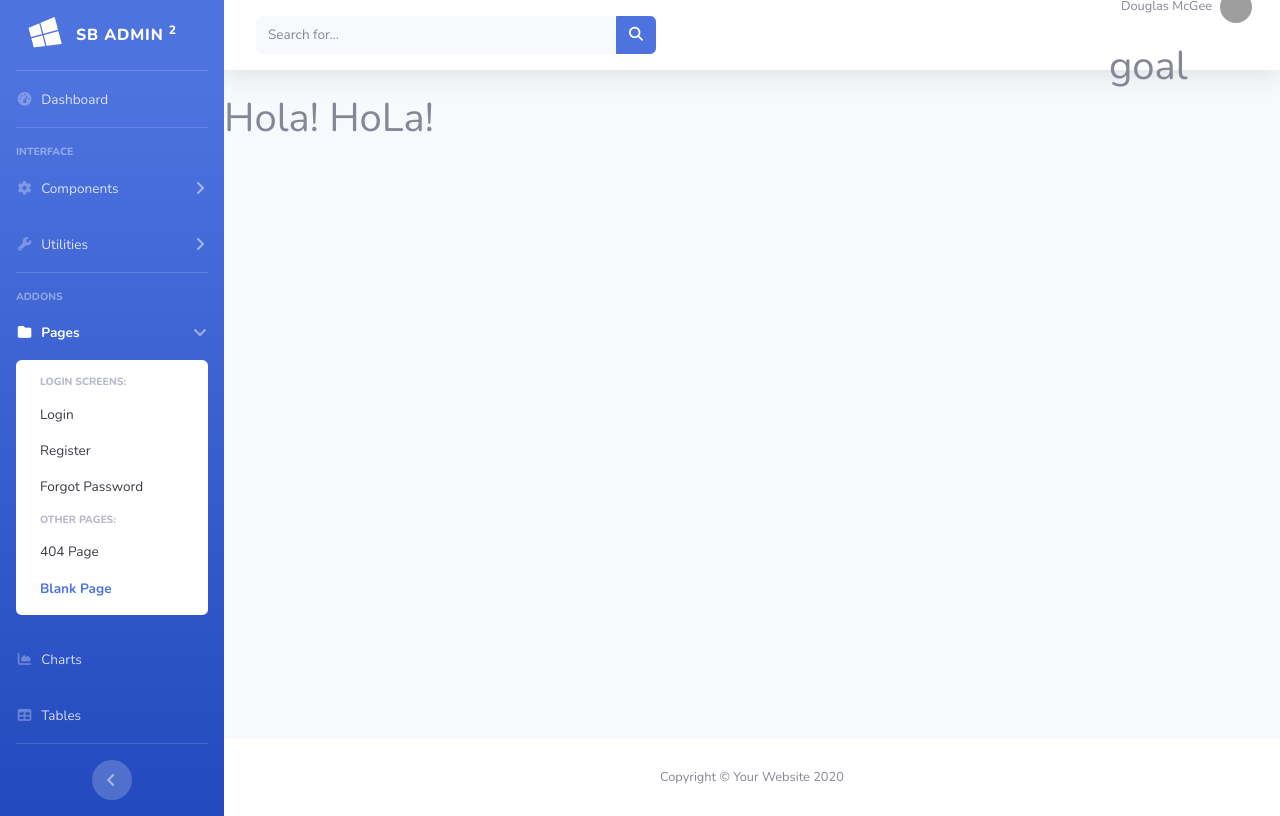
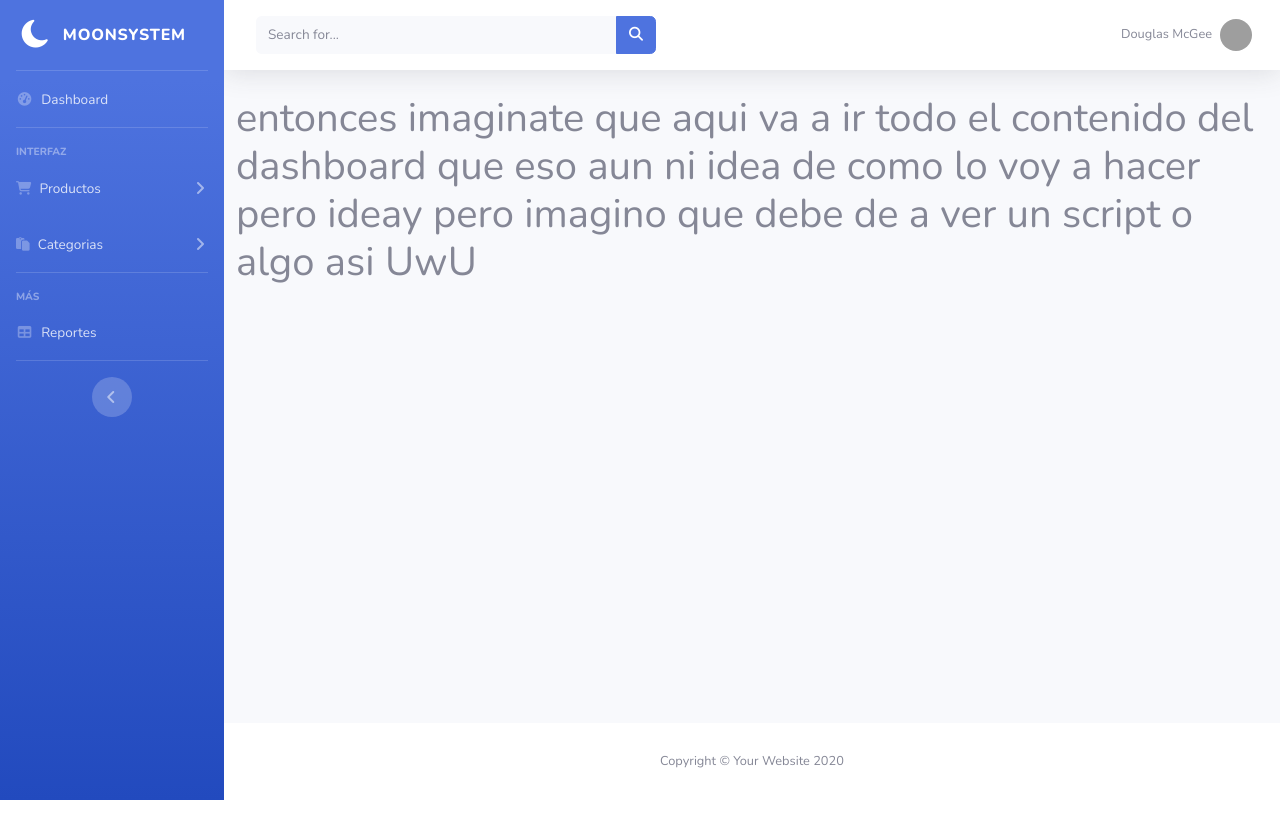
Before and after one commit to KodyStudio/proyecto, a Flask app: page / in a window 1280 px wide. Run offline with Flask 2, Linux system fonts and the light colour scheme; some libraries are stand-ins or nearby versions; grey boxes are pictures that could not be loaded.

Commit message:
se trabajo la plantilla base

```diff
--- /dev/null
+++ b/app-flask/recursos/static/js/sb-admin-2.min.js
@@ -0,0 +1,7 @@
+/*!
+ * Start Bootstrap - SB Admin 2 v4.1.3 (https://startbootstrap.com/theme/sb-admin-2)
+ * Copyright 2013-2021 Start Bootstrap
+ * Licensed under MIT (https://github.com/StartBootstrap/startbootstrap-sb-admin-2/blob/master/LICENSE)
+ */
+
+!function(l){"use strict";l("#sidebarToggle, #sidebarToggleTop").on("click",function(e){l("body").toggleClass("sidebar-toggled"),l(".sidebar").toggleClass("toggled"),l(".sidebar").hasClass("toggled")&&l(".sidebar .collapse").collapse("hide")}),l(window).resize(function(){l(window).width()<768&&l(".sidebar .collapse").collapse("hide"),l(window).width()<480&&!l(".sidebar").hasClass("toggled")&&(l("body").addClass("sidebar-toggled"),l(".sidebar").addClass("toggled"),l(".sidebar .collapse").collapse("hide"))}),l("body.fixed-nav .sidebar").on("mousewheel DOMMouseScroll wheel",function(e){var o;768<l(window).width()&&(o=(o=e.originalEvent).wheelDelta||-o.detail,this.scrollTop+=30*(o<0?1:-1),e.preventDefault())}),l(document).on("scroll",function(){100<l(this).scrollTop()?l(".scroll-to-top").fadeIn():l(".scroll-to-top").fadeOut()}),l(document).on("click","a.scroll-to-top",function(e){var o=l(this);l("html, body").stop().animate({scrollTop:l(o.attr("href")).offset().top},1e3,"easeInOutExpo"),e.preventDefault()})}(jQuery);
--- a/app-flask/recursos/templates/base.html
+++ b/app-flask/recursos/templates/base.html
@@ -31,9 +31,9 @@
             <!-- Sidebar - Brand -->
             <a class="sidebar-brand d-flex align-items-center justify-content-center" href="index.html">
                 <div class="sidebar-brand-icon rotate-n-15">
-                    <i class="fab fa-windows"></i>
+                    <i class="fas fa-moon"></i>
                 </div>
-                <div class="sidebar-brand-text mx-3">SB Admin <sup>2</sup></div>
+                <div class="sidebar-brand-text mx-3">MoonSystem</div>
             </a>
 
             <!-- Divider -->
@@ -51,15 +51,15 @@
 
             <!-- Heading -->
             <div class="sidebar-heading">
-                Interface
+                Interfaz
             </div>
 
             <!-- Nav Item - Pages Collapse Menu -->
             <li class="nav-item">
                 <a class="nav-link collapsed" href="#" data-toggle="collapse" data-target="#collapseTwo"
                     aria-expanded="true" aria-controls="collapseTwo">
-                    <i class="fas fa-fw fa-cog"></i>
-                    <span>Components</span>
+                    <i class="fas fa-shopping-cart"></i>
+                    <span>Productos</span>
                 </a>
                 <div id="collapseTwo" class="collapse" aria-labelledby="headingTwo" data-parent="#accordionSidebar">
                     <div class="bg-white py-2 collapse-inner rounded">
@@ -73,17 +73,15 @@
             <li class="nav-item">
                 <a class="nav-link collapsed" href="#" data-toggle="collapse" data-target="#collapseUtilities"
                     aria-expanded="true" aria-controls="collapseUtilities">
-                    <i class="fas fa-fw fa-wrench"></i>
-                    <span>Utilities</span>
+                    <i class="fas fa-paste"></i>
+                    <span>Categorias</span>
                 </a>
                 <div id="collapseUtilities" class="collapse" aria-labelledby="headingUtilities"
                     data-parent="#accordionSidebar">
                     <div class="bg-white py-2 collapse-inner rounded">
                         <h6 class="collapse-header">Custom Utilities:</h6>
-                        <a class="collapse-item" href="utilities-color.html">Colors</a>
-                        <a class="collapse-item" href="utilities-border.html">Borders</a>
-                        <a class="collapse-item" href="utilities-animation.html">Animations</a>
-                        <a class="collapse-item" href="utilities-other.html">Other</a>
+                        <a class="collapse-item" href="utilities-color.html">Lista de productos</a>
+                        <a class="collapse-item" href="utilities-border.html">Añadir productos</a>
                     </div>
                 </div>
             </li>
@@ -93,11 +91,11 @@
 
             <!-- Heading -->
             <div class="sidebar-heading">
-                Addons
+                Más
             </div>
 
             <!-- Nav Item - Pages Collapse Menu -->
-            <li class="nav-item active">
+            <!-- <li class="nav-item active">
                 <a class="nav-link" href="#" data-toggle="collapse" data-target="#collapsePages" aria-expanded="true"
                     aria-controls="collapsePages">
                     <i class="fas fa-fw fa-folder"></i>
@@ -116,20 +114,20 @@
                         <a class="collapse-item active" href="blank.html">Blank Page</a>
                     </div>
                 </div>
-            </li>
+            </li> -->
 
             <!-- Nav Item - Charts -->
-            <li class="nav-item">
+            <!-- <li class="nav-item">
                 <a class="nav-link" href="charts.html">
                     <i class="fas fa-fw fa-chart-area"></i>
                     <span>Charts</span></a>
-            </li>
+            </li> -->
 
             <!-- Nav Item - Tables -->
             <li class="nav-item">
                 <a class="nav-link" href="tables.html">
                     <i class="fas fa-fw fa-table"></i>
-                    <span>Tables</span></a>
+                    <span>Reportes</span></a>
             </li>
 
             <!-- Divider -->
@@ -207,7 +205,7 @@
                                 <img class="img-profile rounded-circle"
                                     src="img/undraw_profile.svg">
                             </a>
-                            <h1>goal</h1>
+
                             <!-- Dropdown - User Information -->
                             <div class="dropdown-menu dropdown-menu-right shadow animated--grow-in"
                                 aria-labelledby="userDropdown">
@@ -294,6 +292,8 @@
      <script src="{{ url_for('static', filename='js/jquery.min.js')}}"></script>
      <script src="{{ url_for('static', filename='js/bootstrap.bundle.min.js')}}"></script>
 
+     <script src="{{ url_for('static', filename='js/sb-admin-2.min.js')}}"></script>
+
 </body>
 
 </html>
--- a/app-flask/recursos/templates/index.html
+++ b/app-flask/recursos/templates/index.html
@@ -2,6 +2,13 @@
 
 {% block content %}
 
-<h1> Hola! HoLa!</h1>
+<div class="container">
+    <div class="row">
+        <h1> entonces imaginate que aqui va a ir todo el contenido del dashboard que eso aun ni idea de como lo voy a hacer
+            pero ideay pero imagino que debe de a ver un script o algo asi UwU
+        </h1>
+    </div>
+</div>
+
 
 {% endblock %}
```
Also changed, not shown: app-flask/recursos/db.py (+8 -2 lines), database/login.db (added), login.db (added).
